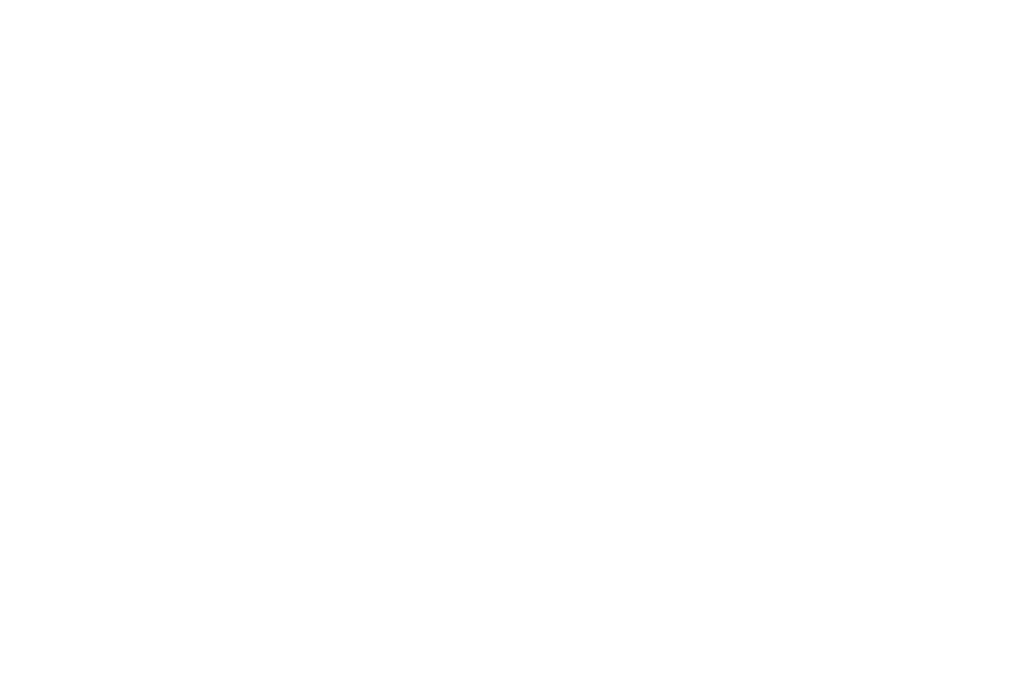
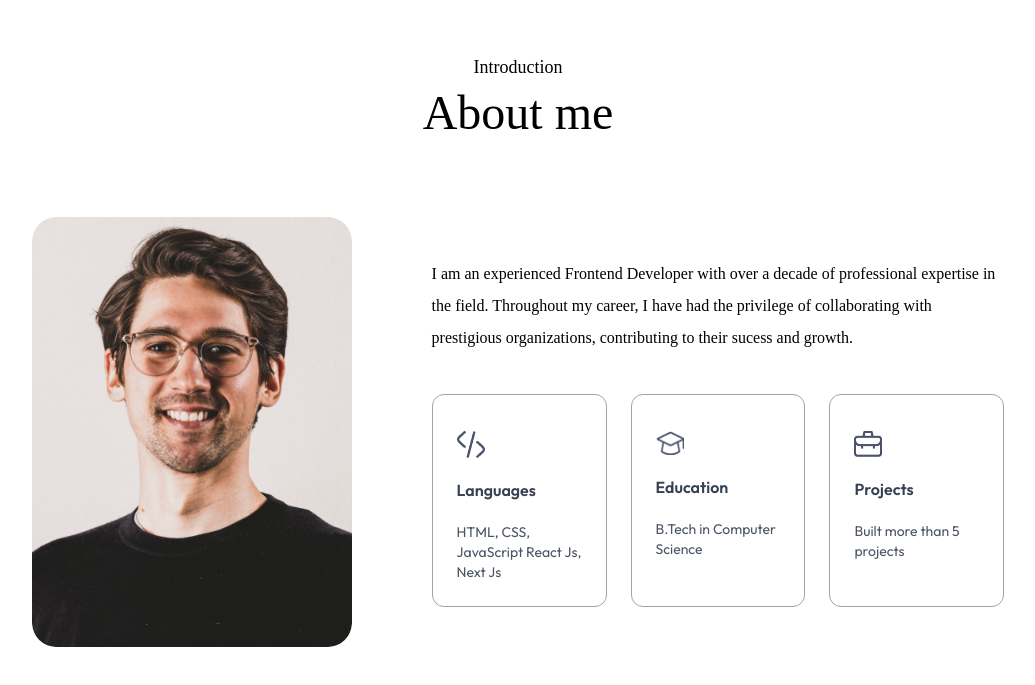
Before and after one commit to sll0yd/portfolio, a Next.js app: page / in a window 1280 px wide. Shown: the part 787-1472 px from the top of the page, without its empty margins (122-1157 px from the left). Before the commit the page ends 800 px from the top, so only its background shows below. Built offline with nearby package versions, Linux system fonts and the light colour scheme; a web font is replaced by a local one.

Commit message:
about me progress

```diff
--- /dev/null
+++ b/app/components/About.jsx
@@ -0,0 +1,32 @@
+import { assets, infoList } from '@/assets/assets'
+import Image from 'next/image'
+import React from 'react'
+
+const About = () => {
+  return (
+    <div id='about' className='w-full px-[12%] py-10 scroll-mt-20'>
+      <h4 className='text-center mb-2 text-lg font-Ovo'>Introduction</h4>
+      <h2 className='text-center text-5xl font-Ovo'>About me</h2>
+
+       <div className='flex w-full flex-col lg:flex-row items-center gap-20 my-20'>
+          <div className='w-64 sm:w-80 rounded-3xl max-w-none'>
+          <Image src={assets.user_image} alt='user' className='w-full rounded-3xl'/>
+          </div>
+        <div className='flex-1'>
+          <p className='mb-10 max-w-2xl font-Ovo'>I am an experienced Frontend Developer with over a decade of professional expertise in the field. Throughout my career, I have had the privilege of collaborating with prestigious organizations, contributing to their sucess and growth. </p>
+      <ul className='grid grid-cols-1 sm:grid-cols-3 gap-6 max-w-2xl'>
+        {infoList.map(({icon, iconDark, title, description}, index)=>(
+          <li className='border-[0.5px] border-gray-400 rounded-xl p-6 cursor-pointer' key={index}>
+            <Image src={icon} alt={title} className='w-7 mt-3'/>
+            <h3 className='my-4 font-semibold text-gray-700'>{title}</h3>
+            <p className='text-gray-600 text-sm'>{description}</p>
+          </li>
+        ))}
+      </ul>
+        </div>
+      </div>
+    </div>
+  )
+}
+
+export default About
--- a/app/components/Header.jsx
+++ b/app/components/Header.jsx
@@ -16,7 +16,7 @@ const Header = () => {
 
     <div className='flex flex-col sm:flex-row items-center gap-4 mt-4'>
       <a href="#contact" className='px-10 py-3 border border-white rounded-full bg-black text-white flex items-center gap-2'>connect with me <Image src={assets.right_arrow_white} alt='' className='w-4'/></a>
-      <a href="/sample-resume.pdf" download className='px-10 py-3 border rounded-full border-gray-500 flex items-center gap-2'>my Resume<Image src={assets.download_icon} alt='' className='w-4'/></a>
+      <a href="/sample-resume.pdf" download className='px-10 py-3 border rounded-full border-gray-500 flex items-center gap-2'>my resume<Image src={assets.download_icon} alt='' className='w-4'/></a>
 
     </div>
     </div>
--- a/app/layout.js
+++ b/app/layout.js
@@ -16,7 +16,7 @@ export const metadata = {
 
 export default function RootLayout({ children }) {
   return (
-    <html lang="en">
+    <html lang="en" className="scroll-smooth">
       <body
         className={`${outfit.className} ${ovo.className} antialiased leading-8 overflow-x-hidden`}
       >
--- a/app/page.js
+++ b/app/page.js
@@ -1,5 +1,6 @@
 'use client';
 
+import About from "./components/About";
 import Header from "./components/Header";
 import Navbar from "./components/Navbar";
 
@@ -8,6 +9,7 @@ export default function Home() {
 <>
 <Navbar />
 <Header />
+<About />
 </>
 );
 }
```
